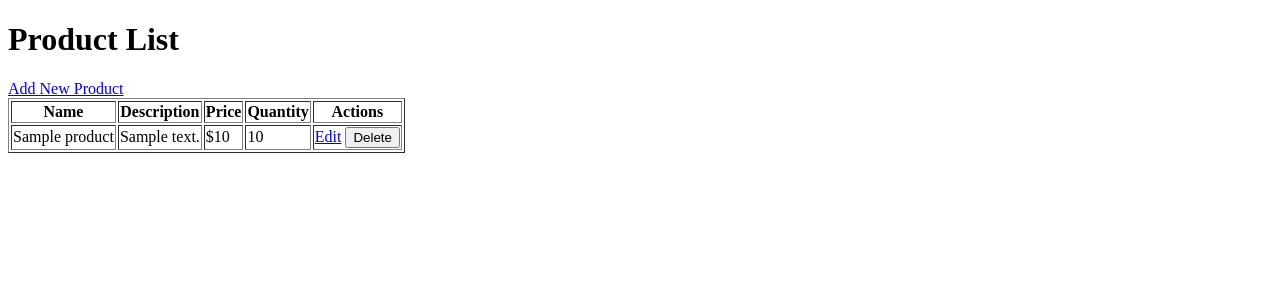
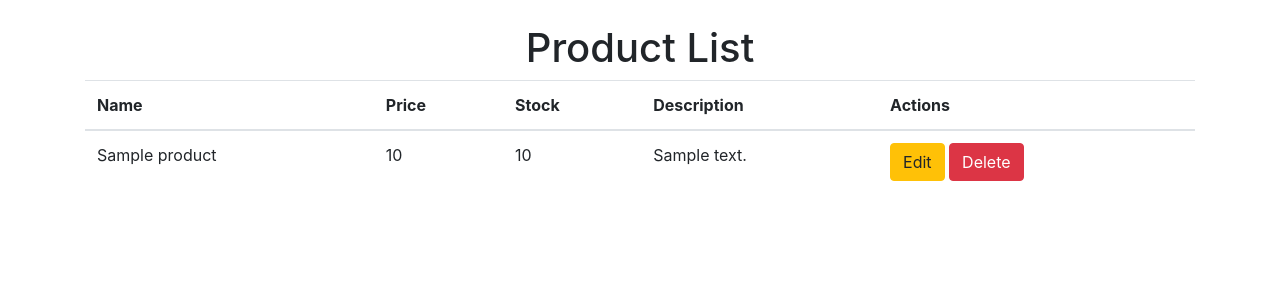
Before and after one commit to prajwaldevaraj-2001/Real-Time-Inventory-Management-System, a Flask app: template templates/view_product.html in a window 1280 px wide. Shown: the top 300 px of the page. Run offline with Flask 3, Linux system fonts and the light colour scheme; the template is opened without the code that fills it: most values are stand-ins (such as "Sample title", 1, 10 or a date in 2020); some libraries are stand-ins or nearby versions.

Commit message:
Update view_product.html

```diff
--- a/templates/view_product.html
+++ b/templates/view_product.html
@@ -3,41 +3,48 @@
 <head>
     <meta charset="UTF-8">
     <meta name="viewport" content="width=device-width, initial-scale=1.0">
-    <title>Product List</title>
+    <title>View Products</title>
+    <link rel="stylesheet" href="https://stackpath.bootstrapcdn.com/bootstrap/4.3.1/css/bootstrap.min.css">
 </head>
 <body>
-    <h1>Product List</h1>
-    <a href="/create_product">Add New Product</a>
-    <table border="1">
+    <div class="container mt-4">
+        <h1 class="text-center">Product List</h1>
+        <table class="table">
+            <thead>
                 <tr>
                     <th>Name</th>
+                    <th>Price</th>
+                    <th>Stock</th>
                     <th>Description</th>
-            <th>Price</th>
-            <th>Quantity</th>
                     <th>Actions</th>
                 </tr>
+            </thead>
+            <tbody>
                 {% for product in products %}
                 <tr>
-            <td>{{ product.name }}</td>
-            <td>{{ product.description }}</td>
-            <td>${{ product.price }}</td>
-            <td>{{ product.quantity }}</td>
+                    <td>{{ product['name'] }}</td>
+                    <td>{{ product['price'] }}</td>
+                    <td>{{ product['stock'] }}</td>
+                    <td>{{ product['description'] }}</td>
                     <td>
-                <a href="/update_product/{{ product._id }}">Edit</a>
-                <form action="/delete_product/{{ product._id }}" method="POST" style="display:inline;">
-                    <button type="submit">Delete</button>
-                </form>
+                        <a href="/update_product/{{ product['_id'] }}" class="btn btn-warning">Edit</a>
+                        <a href="/delete_product/{{ product['_id'] }}" class="btn btn-danger">Delete</a>
                     </td>
                 </tr>
                 {% endfor %}
+            </tbody>
         </table>
-    <div>
-        {% if current_page > 1 %}
-        <a href="/products?page={{ current_page - 1 }}">Previous</a>
-        {% endif %}
-        {% if current_page < total_pages %}
-        <a href="/products?page={{ current_page + 1 }}">Next</a>
-        {% endif %}
+
+        <!-- Pagination -->
+        <nav>
+            <ul class="pagination justify-content-center">
+                {% for page_num in range(1, total_pages + 1) %}
+                    <li class="page-item {% if page_num == page %}active{% endif %}">
+                        <a class="page-link" href="/products?page={{ page_num }}">{{ page_num }}</a>
+                    </li>
+                {% endfor %}
+            </ul>
+        </nav>
     </div>
 </body>
 </html>
```
Lines whose indentation alone changed are shown as unchanged.
